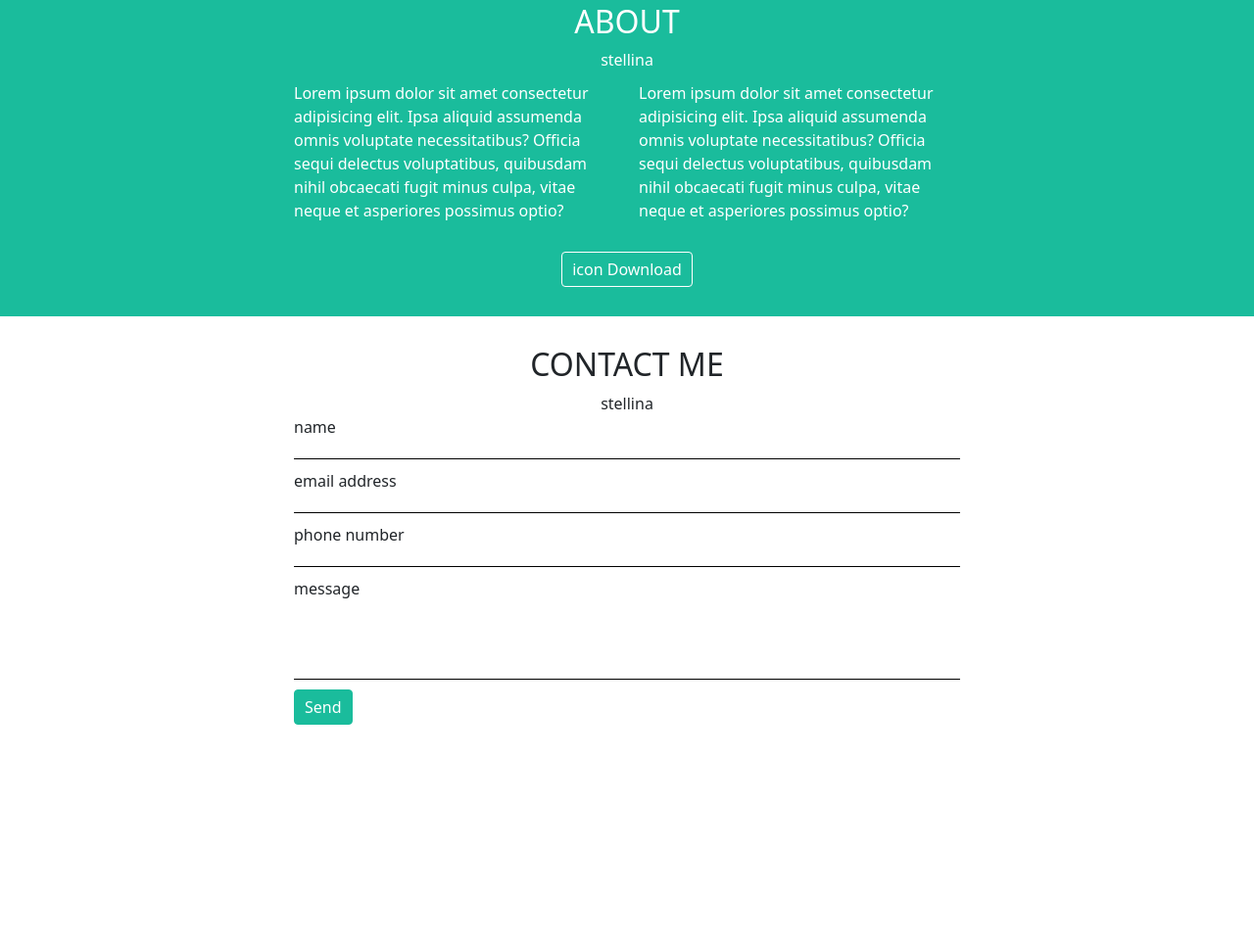
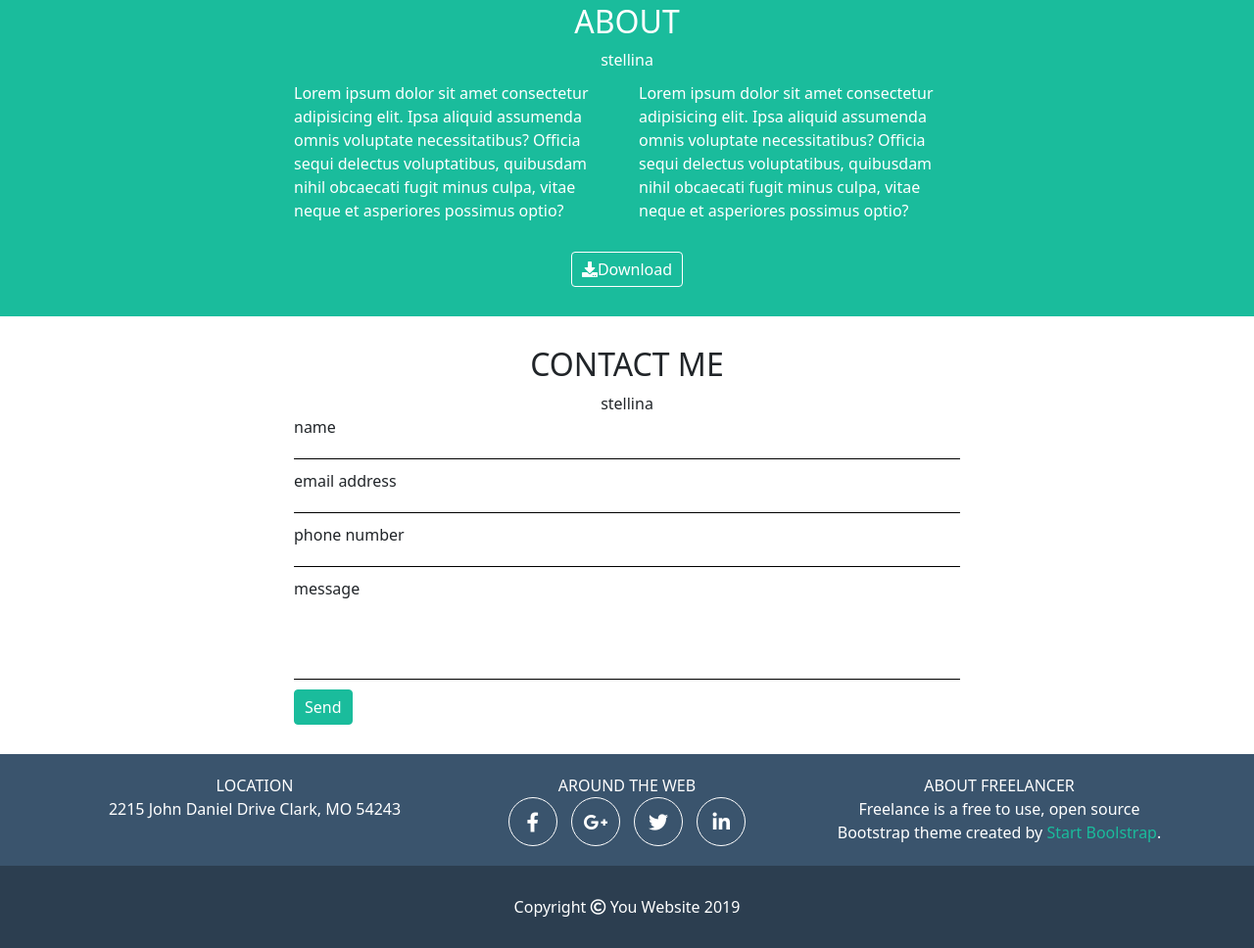
Before and after one commit to MatteoRuggieri2/html-css-bootstrap-freelancer, a plain HTML site: page index.html in a window 1280 px wide. Shown: the part 1317-2285 px from the top of the page at 98% size. Before the commit the page ends 2087 px from the top, so only its background shows below. Drawn offline with nearby package versions, Linux system fonts and the light colour scheme.

Commit message:
Terminato footer

```diff
--- a/css/style.css
+++ b/css/style.css
@@ -9,6 +9,8 @@ header{
 
 footer{
     background-color: #3a546d;
+    color: white;
+    text-align: center;
 }
 
 img{
@@ -24,11 +26,16 @@ section{
     text-align: center;
 }
 
+.color-cyan{
+    color: #1abc9c;
+}
+
 .wrapper{
     width: 55%;
     margin: 0 auto;
 }
 
+/*Button*/
 .btn{
     display: inline-block;
     text-align: center;
@@ -113,13 +120,14 @@ header a{
     font-size: 20px;
 }
 
-/* section 1 */
+/* Section 1 */
 .card{
     margin: 15px 0;
     border-radius: 10px;
     overflow: hidden;
 }
 
+/* Section 2 */
 .about{
     background-color: #1abc9c;
     color: white;
@@ -133,6 +141,7 @@ header a{
     margin-top: 20px;
 }
 
+/* Section 3 */
 .input-ex{
     padding-bottom: 20px;
     margin-bottom: 10px;
@@ -143,9 +152,44 @@ header a{
     padding-bottom: 80px;
 }
 
-.box{
-    width: 100%;
+/*FOOTER*/
+footer ul.social{
+    list-style-type: none;
+    margin: 0;
+    padding: 0;
+}
+
+ul.social li{
+    display: inline-block;
+    margin: 0 5px;
+}
+
+ul.social li a{
+    display: inline-block;
+    text-decoration: none;
+    color: inherit;
+    width: 50px;
     height: 50px;
-    background-color: orange;
-    border: 1px solid black;
+    border: 1px solid white;
+    border-radius: 50%;
+    font-size: 20px;
+    line-height: 50px;
 }
+
+.info-container{
+    margin: 20px 0;
+}
+
+.social-container{
+    margin: 20px 0;
+}
+
+.about-container{
+    margin: 20px 0;
+}
+
+/* Copyright */
+.copyright{
+    padding: 30px 0;
+    background-color: #2c3e50;
+}
--- a/index.html
+++ b/index.html
@@ -174,7 +174,7 @@
 
                     <!-- Btn -->
                     <div class="btn-container">
-                        <a class="btn btn-medium btn-white" href="#"><span>icon </span>Download</a>
+                        <a class="btn btn-medium btn-white" href="#"><span class="download-icon"><i class="fas fa-download"></i></span>Download</a>
                     </div>
 
                 </div>
@@ -233,8 +233,45 @@
     <!-- FOOTER -->
     <footer>
         <div class="container">
+            <div class="row flex-column flex-md-row">
 
+                <!-- Info -->
+                <div class="col">
+                    <div class="info-container">
+                        <span>LOCATION</span>
+                        <p>2215 John Daniel Drive Clark, MO 54243</p>
+                    </div>
+                </div>
+
+                <!-- Social -->
+                <div class="col">
+                    <div class="social-container">
+                        <span>AROUND THE WEB</span>
+                        <ul class="social">
+                            <li><a class="fb-icon" href="#"><i class="fab fa-facebook-f"></i></a></li>
+                            <li><a class="g+-icon" href="#"><i class="fab fa-google-plus-g"></i></a></li>
+                            <li><a class="tw-icon" href="#"><i class="fab fa-twitter"></i></a></li>
+                            <li><a class="in-icon" href="#"><i class="fab fa-linkedin-in"></i></a></li>
+                        </ul>
+                    </div>
+                </div>
+
+                <!-- About -->
+                <div class="col">
+                    <div class="about-container">
+                        <span>ABOUT FREELANCER</span>
+                        <p>Freelance is a free to use, open source Bootstrap theme created by <span class="color-cyan">Start Boolstrap</span>.</p>
+                    </div>
+                </div>
+
+            </div>
         </div>
+
+        <!-- Copyright -->
+        <div class="copyright">
+            <span>Copyright <span class="copyright-icon"><i class="far fa-copyright"></i></span> You Website 2019</span>
+        </div>
+
     </footer>
 
 </body>
```
